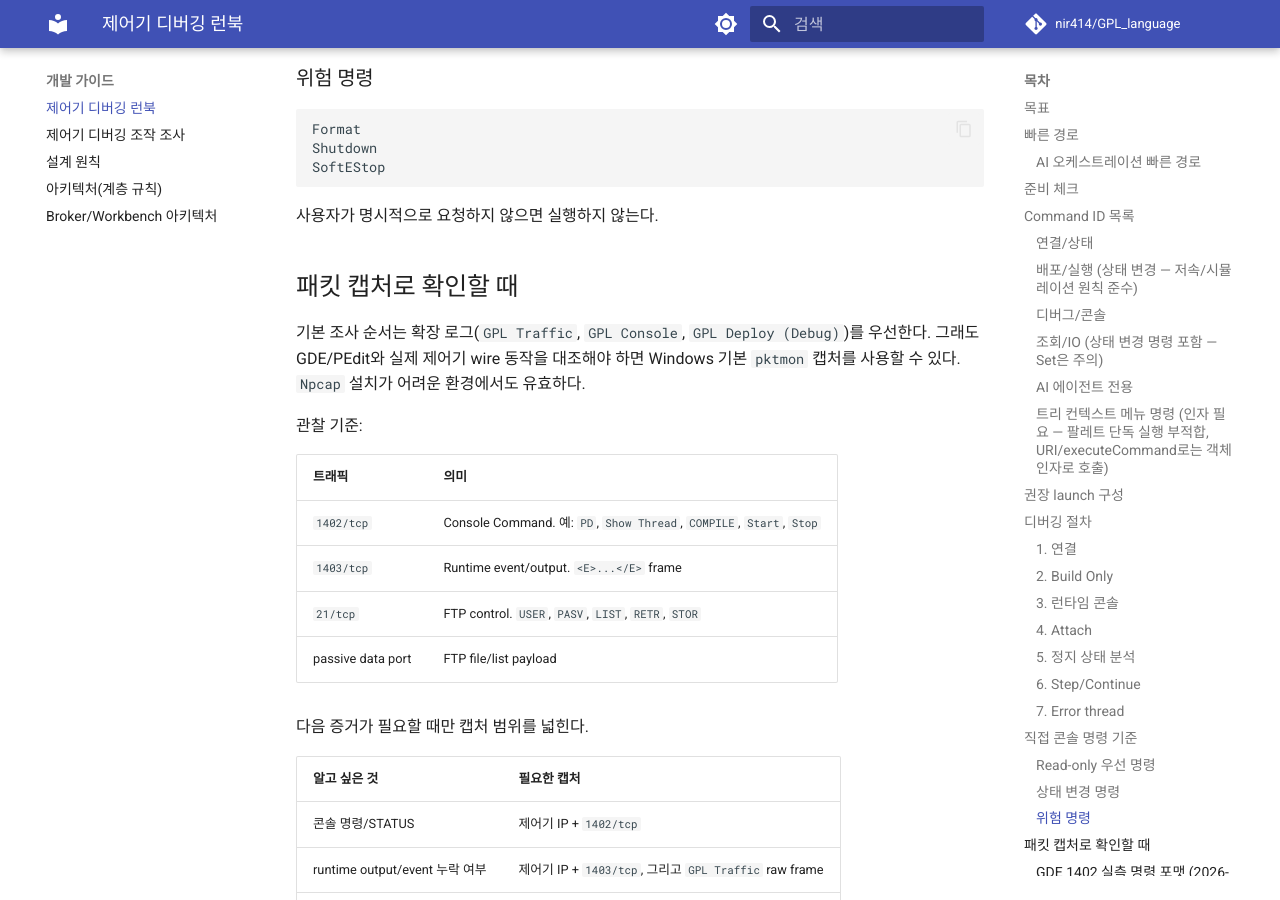
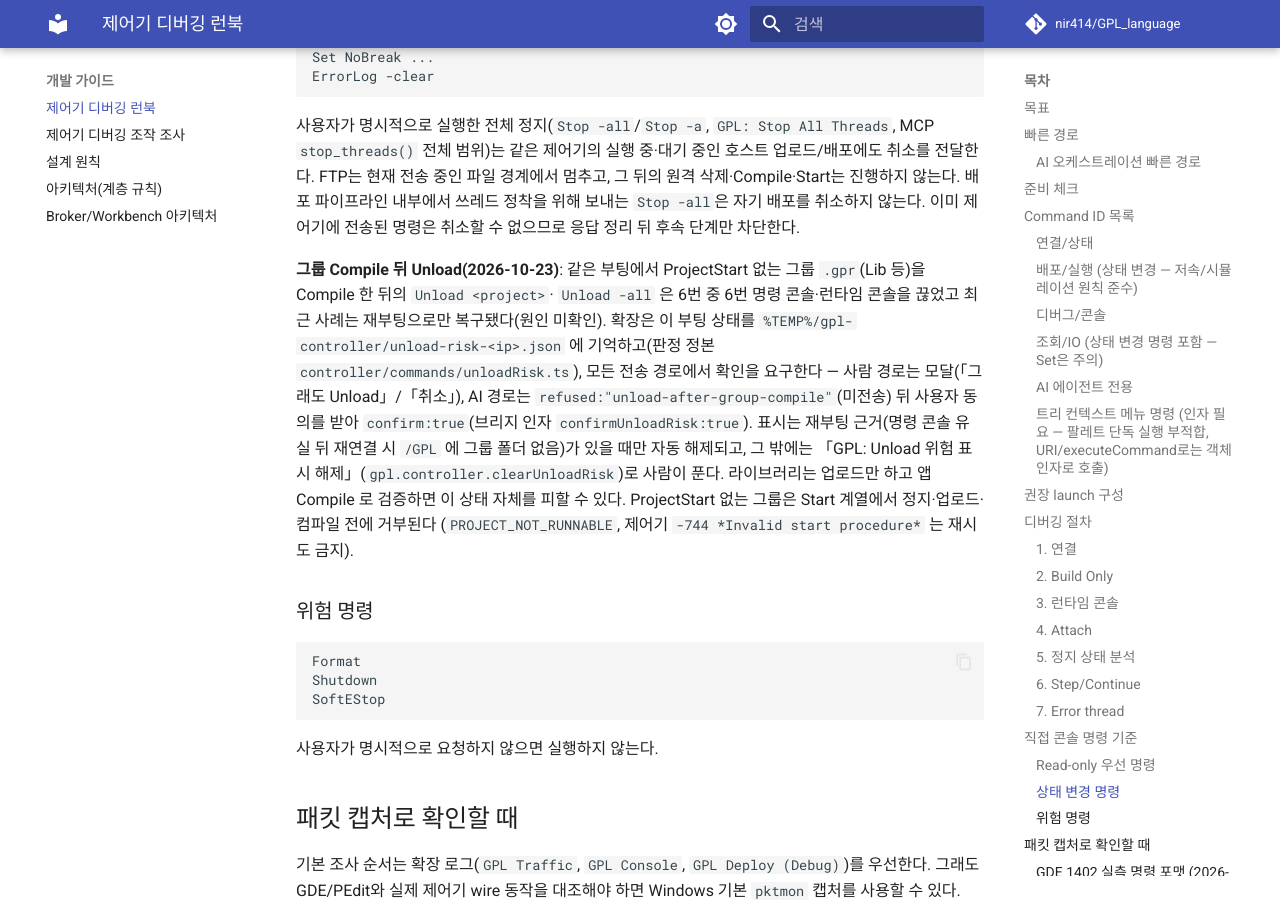
Before and after one commit to nir414/GPL_language, an MkDocs documentation site: the page built from docs/development/ai-controller-debugging-runbook.md, in a window 1280 px wide and 900 px high, scrolled down 14818 px. Built offline with MkDocs 1.6.1 and Material for MkDocs 9.7.7, drawn with Linux system fonts in a browser that asks for light colours; comment, search, counter and statistics services are not loaded; some of the changed text lies outside the part shown.

Commit message:
docs: Unload 위험 가드 계약·런북 반영과 그룹 판정 폴더명 보완
- architecture.md: R7 정본 표와 %TEMP% 파일 계약 표에 unload-risk-<ip>.json 추가.
- 런북: 그룹 Compile 뒤 Unload 확인 규약·해제 명령·PROJECT_NOT_RUNNABLE 안내.
- 그룹 판정 resolver 가 .gpr ProjectName 외에 폴더명 후보도 본다(배포가 폴더명으로 컴파일하는 경우).

Co-Authored-By: Claude Opus 5.5 <noreply@anthropic.com>

````diff
--- a/docs/development/ai-controller-debugging-runbook.md
+++ b/docs/development/ai-controller-debugging-runbook.md
@@ -111,7 +111,8 @@ AI 도구가 VS Code extension command를 실행할 수 있는 환경이면 아
 | 런타임 콘솔 보장 | GPL: Ensure Runtime Console (1403) | `gpl.console.ensure` |
 | 라이브 로그 시작 | GPL: Start Live Log Terminal | `gpl.logs.liveTerminal.start` |
 | 라이브 로그 중지 | GPL: Stop Live Log Terminal (라이브 로그 중지) | `gpl.logs.liveTerminal.stop` |
-| 직접 명령 | GPL: Send Command to Controller | `gpl.controller.sendCommand` |
+| 직접 명령 | GPL: Send Command to Controller (인자 `{command, confirmUnloadRisk?}` — 그룹 Compile 뒤 Unload 는 확인 필요) | `gpl.controller.sendCommand` |
+| Unload 위험 표시 해제 | GPL: Unload 위험 표시 해제 (그룹 Compile 뒤 — 제어기 재부팅 후) | `gpl.controller.clearUnloadRisk` |
 | 중단점 반영 | GPL: Push Editor Breakpoints to Controller | `gpl.controller.pushBreakpoints` |
 | 중단점 가져오기 | GPL: Pull Controller Breakpoints | `gpl.controller.pullBreakpoints` |
 | 중단점 새로고침 | GPL: Refresh Controller Breakpoints | `gpl.controller.refreshBreakpoints` |
@@ -393,6 +394,15 @@ ErrorLog -clear
 그 뒤의 원격 삭제·Compile·Start는 진행하지 않는다. 배포 파이프라인 내부에서 쓰레드 정착을 위해 보내는 `Stop -all`은
 자기 배포를 취소하지 않는다. 이미 제어기에 전송된 명령은 취소할 수 없으므로 응답 정리 뒤 후속 단계만 차단한다.
 
+**그룹 Compile 뒤 Unload(2026-10-23)**: 같은 부팅에서 ProjectStart 없는 그룹 `.gpr`(Lib 등)을 Compile 한 뒤의 `Unload <project>`·
+`Unload -all` 은 6번 중 6번 명령 콘솔·런타임 콘솔을 끊었고 최근 사례는 재부팅으로만 복구됐다(원인 미확인). 확장은 이 부팅 상태를
+`%TEMP%/gpl-controller/unload-risk-<ip>.json` 에 기억하고(판정 정본 `controller/commands/unloadRisk.ts`), 모든 전송 경로에서 확인을 요구한다 —
+사람 경로는 모달(「그래도 Unload」/「취소」), AI 경로는 `refused:"unload-after-group-compile"`(미전송) 뒤 사용자 동의를 받아
+`confirm:true`(브리지 인자 `confirmUnloadRisk:true`). 표시는 재부팅 근거(명령 콘솔 유실 뒤 재연결 시 `/GPL` 에 그룹 폴더 없음)가 있을 때만
+자동 해제되고, 그 밖에는 「GPL: Unload 위험 표시 해제」(`gpl.controller.clearUnloadRisk`)로 사람이 푼다. 라이브러리는 업로드만 하고 앱
+Compile 로 검증하면 이 상태 자체를 피할 수 있다. ProjectStart 없는 그룹은 Start 계열에서 정지·업로드·컴파일 전에 거부된다
+(`PROJECT_NOT_RUNNABLE`, 제어기 `-744 *Invalid start procedure*` 는 재시도 금지).
+
 ### 위험 명령
 
 ```text
````
Also changed, not shown: docs/development/architecture.md (+2 -0 lines), 1 other file.
